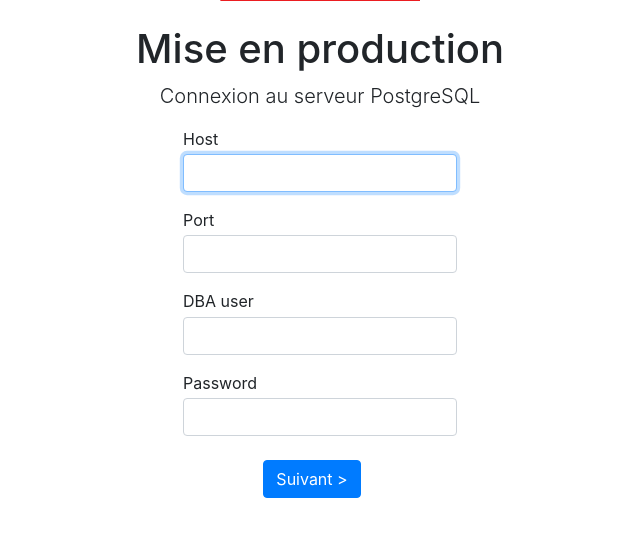
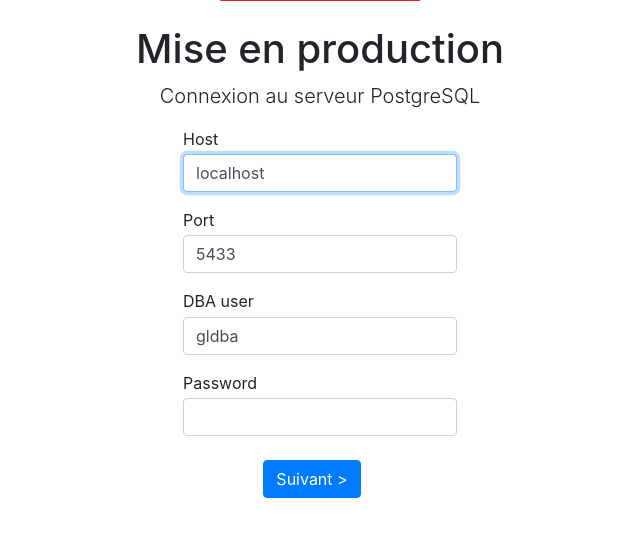
Before and after one commit to Christophe-Aballea/goldenline_dashboard, a FastAPI app: page /back-office/check-prerequisites in a window 1280 px wide. Shown: the part 232-769 px from the top of the page, without its empty margins (320-960 px from the left). Run offline with FastAPI, Linux system fonts and the light colour scheme; some libraries are stand-ins or nearby versions.

Commit message:
MAJ valeurs par défaut du formulaire

```diff
--- a/back_office/templates/check_prerequisites.html
+++ b/back_office/templates/check_prerequisites.html
@@ -23,15 +23,15 @@
     <form action="/back-office/check-prerequisites" method="post">
         <div class="form-group">
         <label for="host">Host</label>
-        <input type="text" class="form-control" id="host" name="host" autofocus required>
+        <input type="text" class="form-control" id="host" name="host" value="localhost" autofocus required>
         </div>
         <div class="form-group">
         <label for="port">Port</label>
-        <input type="text" class="form-control" id="port" name="port" required>
+        <input type="text" class="form-control" id="port" name="port" value="5433" required>
         </div>
         <div class="form-group">
             <label for="user">DBA user</label>
-            <input type="text" class="form-control" id="user" name="user" required>
+            <input type="text" class="form-control" id="user" name="user" value="gldba" required>
         </div>
         <div class="form-group">
             <label for="password">Password</label>
--- a/back_office/templates/create_database.html
+++ b/back_office/templates/create_database.html
@@ -27,15 +27,15 @@
         </div>
         <div class="form-group">
             <label for="source_schema">Source</label>
-            <input type="text" name="source_schema" id="source_schema" class="form-control" value="gl_source" required>
+            <input type="text" name="source_schema" id="source_schema" class="form-control" value="caisse" required>
         </div>
         <div class="form-group">
             <label for="marketing_schema">Marketing</label>
-            <input type="text" name="marketing_schema" id="marketing_schema" class="form-control" value="gl_marketing" required>
+            <input type="text" name="marketing_schema" id="marketing_schema" class="form-control" value="marketing" required>
         </div>
         <div class="form-group">
             <label for="users_schema">Users</label>
-            <input type="text" name="users_schema" id="users_schema" class="form-control" value="gl_users" required>
+            <input type="text" name="users_schema" id="users_schema" class="form-control" value="users" required>
         </div>
         <div class="form-group action-buttons">
             <input class="btn btn-primary" type="submit" value="Suivant >">
--- a/back_office/templates/generate_data.html
+++ b/back_office/templates/generate_data.html
@@ -23,11 +23,11 @@
     <form id="generateDataForm" action="" method="POST">
         <div class="form-group">
             <label for="customers_number">Nombre de clients à générer</label>
-            <input type="text" name="customers_number" id="customers_number" class="form-control" value="3 000 000" oninput="validateInput(this)" required>
+            <input type="text" name="customers_number" id="customers_number" class="form-control" value="3 000" oninput="validateInput(this)" required>
         </div>
         <div class="form-group">
             <label for="collections_number">Nombre de collectes à générer</label>
-            <input type="text" name="collections_number" id="collections_number" class="form-control" value="40 000 000" oninput="validateInput(this)" required>
+            <input type="text" name="collections_number" id="collections_number" class="form-control" value="40 000" oninput="validateInput(this)" required>
         </div>
         <div class="form-group">
             <label for="start_date">Date de début d'historique</label>
```
